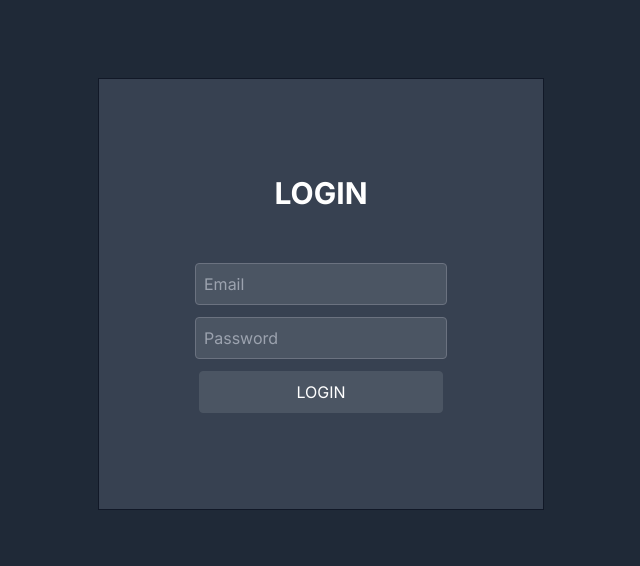
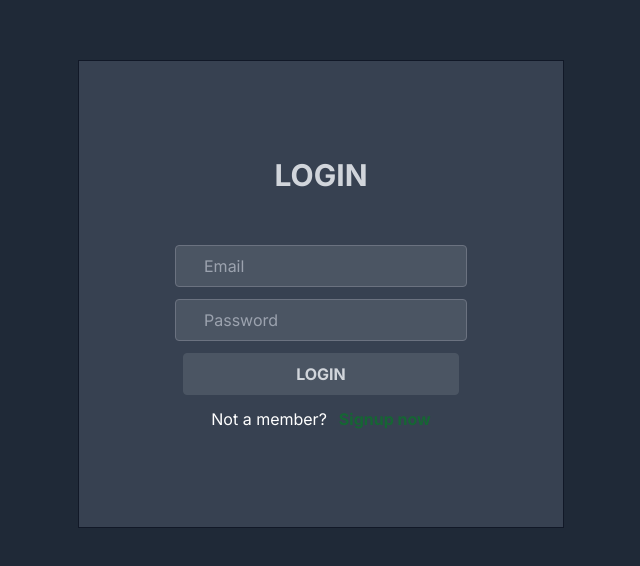
Before and after one commit to Sarfaraz-ul-Haq/nextjs_login_page, a Next.js app: page / in a window 1280 px wide. Shown: the part 106-672 px from the top of the page, without its empty margins (319-959 px from the left). Built offline with nearby package versions, Linux system fonts and the light colour scheme.

Commit message:
add text sign up now

```diff
--- a/src/app/page.tsx
+++ b/src/app/page.tsx
@@ -20,7 +20,7 @@ function Home() {
   return (
     <div className="min-h-screen flex justify-center items-center bg-gray-800">
       <div className="flex flex-col gap-3 border border-gray-900  bg-gray-700 px-24 py-24">
-        <div className="font-bold text-3xl text-white flex justify-center mb-10">
+        <div className="font-bold text-3xl text-gray-300 flex justify-center mb-10">
           LOGIN
         </div>
         <div>
@@ -30,7 +30,7 @@ function Home() {
             value={email}
             placeholder="Email"
             onChange={onEmailChange}
-            style="focus:outline-none hover:border-green-700 hover:border-2 hover:shadow-green-glow rounded px-2 py-2 transition duration-300 ease-in-out bg-gray-600 border border-gray-500 py-2"
+            style="focus:outline-none hover:border-green-700 hover:border-2 hover:shadow-green-glow rounded px-7 py-2 transition duration-300 ease-in-out bg-gray-600 border border-gray-500 py-2"
           />
         </div>
         <div>
@@ -40,14 +40,18 @@ function Home() {
             value={password}
             placeholder="Password"
             onChange={onPasswordChange}
-            style="focus:outline-none hover:border-green-700 hover:border-2 hover:shadow-green-glow rounded px-2 py-2 transition duration-300 ease-in-out bg-gray-600 border border-gray-500 py-2"
+            style="focus:outline-none hover:border-green-700 hover:border-2 hover:shadow-green-glow rounded px-7 py-2 transition duration-300 ease-in-out bg-gray-600 border border-gray-500 py-2"
           />
         </div>
         <div className="flex justify-center">
           <Button
             text="LOGIN"
-            style="border rounded border-gray-600 bg-gray-600 px-24 py-2"
+            style="border rounded border-gray-600 bg-gray-600 px-28 py-2 font-bold text-gray-300"
           />
+        </div>
+        <div className="flex justify-center">
+          <div>Not a member?</div>
+          <Button text="Signup now" style="font-bold text-green-800 ml-3" />
         </div>
       </div>
     </div>
```
